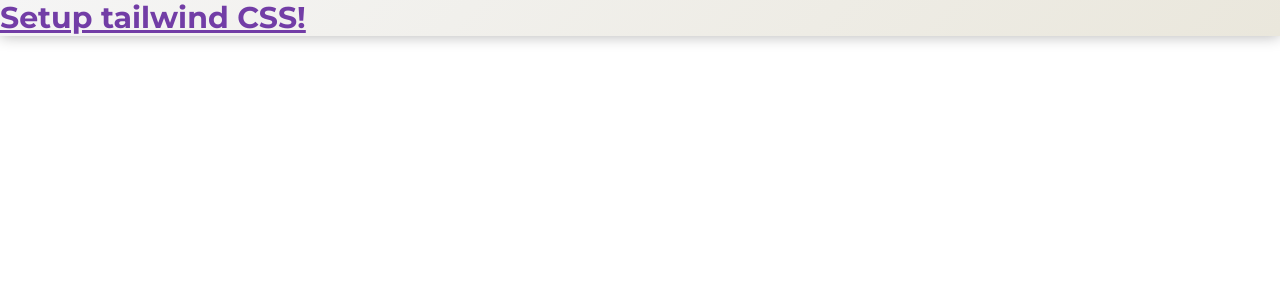
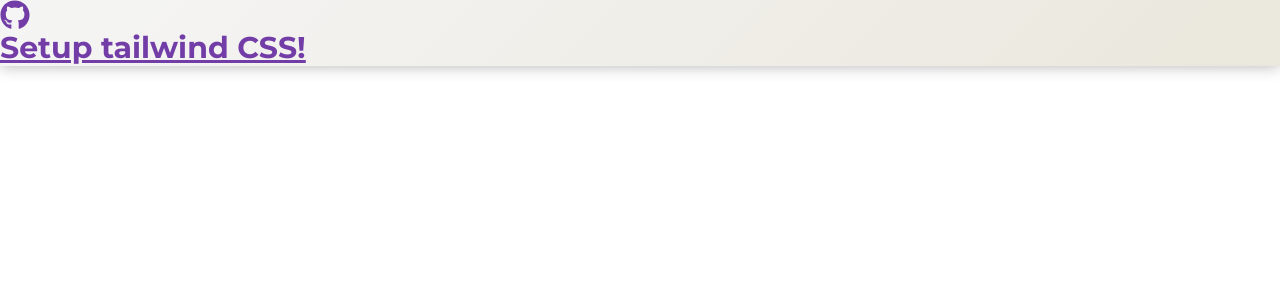
Before and after one commit to pgedlek/ECommerce-UI, a React (Vite) app: page / in a window 1280 px wide. Shown: the top 300 px of the page. Built offline with nearby package versions, Linux system fonts and the light colour scheme.

Commit message:
Add react icons to project

```diff
--- a/package.json
+++ b/package.json
@@ -16,6 +16,7 @@
     "@tailwindcss/vite": "^4.0.7",
     "react": "^19.0.0",
     "react-dom": "^19.0.0",
+    "react-icons": "^5.4.0",
     "tailwindcss": "^4.0.7"
   },
   "devDependencies": {
--- a/src/App.jsx
+++ b/src/App.jsx
@@ -1,11 +1,13 @@
 import './App.css'
+
+import { FaGithub } from 'react-icons/fa';
 
 function App() {
 
   return (
     <>
       <h1 className="text-3xl font-bold underline font-montserrat shadow-custom text-banner-color4 custom-gradient2">
-        Setup tailwind CSS!
+        <span><FaGithub /></span> Setup tailwind CSS!
       </h1>
     </>
   )
```
